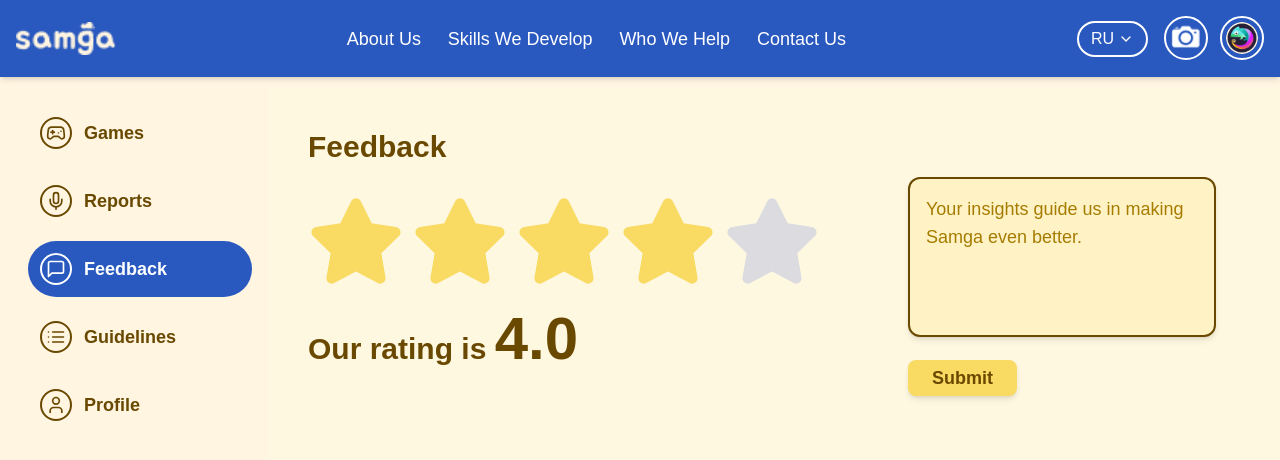
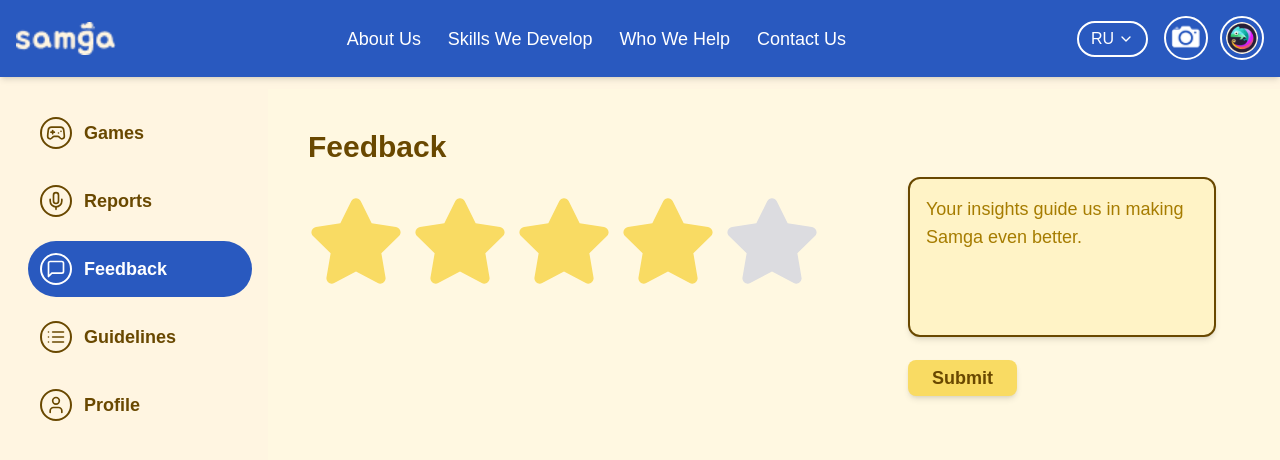
Before and after one commit to MoldirAndirbekova/samga-frontend, a Next.js app: page /feedback in a window 1280 px wide. Shown: the top 460 px of the page. Built offline with nearby package versions, Linux system fonts and the light colour scheme.

Commit message:
Updates1

```diff
--- a/src/app/feedback/page.tsx
+++ b/src/app/feedback/page.tsx
@@ -37,9 +37,6 @@ export default function Feedback() {
               />
             ))}
           </div>
-          <p className="text-3xl font-bold">
-            Our rating is <span className="text-6xl">{rating}.0</span>
-          </p>
         </div>
         <div className="ml-16 flex flex-col items-center mt-6">
           <div className="bg-transparent p-6 rounded-lg">
```
